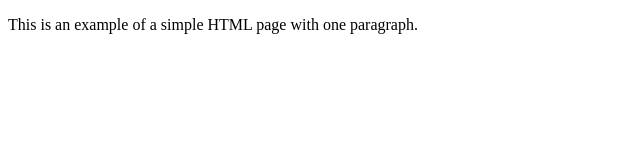
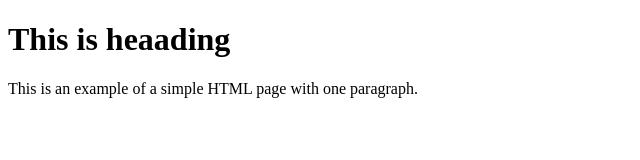
Before and after one commit to curiosaurus/hacktoberfest, a plain HTML site: page index.html in a window 1280 px wide. Shown: the whole page, without its empty margins (0-640 px from the left). Drawn offline with Linux system fonts and the light colour scheme.

```diff
--- a/index.html
+++ b/index.html
@@ -4,6 +4,7 @@
         <title>Example</title>
     </head>
     <body>
+<h1>This is heaading</h1>
         <p>This is an example of a simple HTML page with one paragraph.</p>
     </body>
 </html>
```
Also changed, not shown: shyam/ahe.html (renamed from syamchutya/ahe.html), 1 other file.
